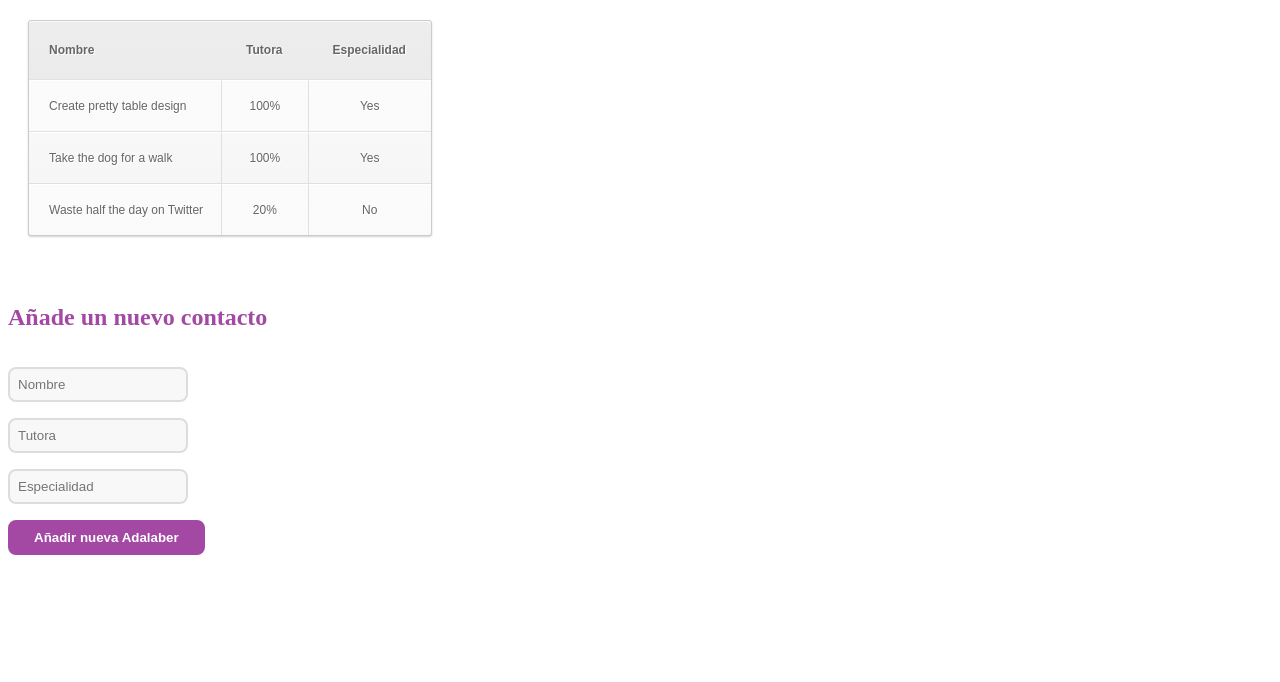
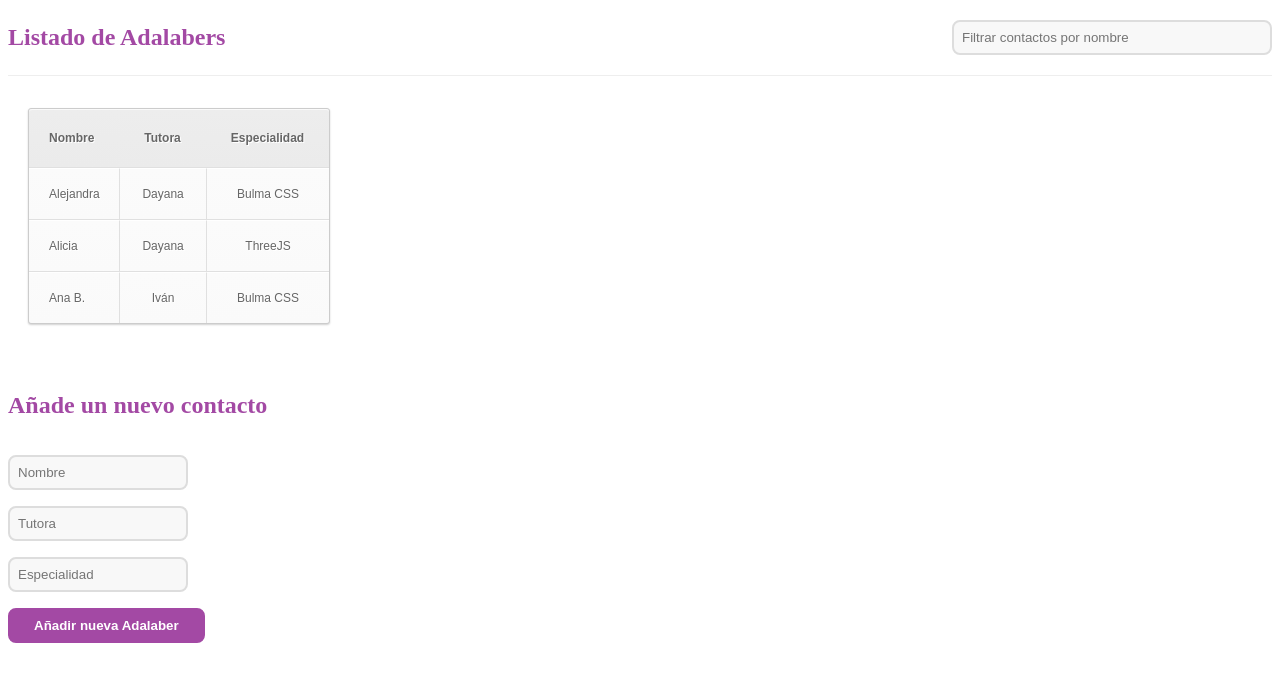
Before and after one commit to Adalab/modulo-3-evaluacion-intermedia-VirginiaMSordo, a React app: page / in a window 1280 px wide. Built offline with nearby package versions, Linux system fonts and the light colour scheme.

```diff
--- a/src/components/App.js
+++ b/src/components/App.js
@@ -1,11 +1,88 @@
-
+import contacts from '../data/contacts.json';
 import '../styles/App.scss';
+import { useState } from 'react';
 
 function App() {
+
+  // ESTADO
+
+  const [data, setData] = useState(contacts);
+  const [newAdalaber, setNewAdalaber] = useState({
+    "name": "",
+    "counselor": "",
+    "speciality": "",
+
+  });
+  const [search, setSearch] = useState('');
+
+
+
+  //constantes
+
+  const htmlData = data
+    .filter(
+      (contact) =>
+        contact.name.toLowerCase().includes(search.toLowerCase()) ||
+        contact.counselor.toLowerCase().includes(search.toLowerCase()) ||
+        contact.speciality.toLowerCase().includes(search.toLowerCase()))
+
+    .map((contact, index) => {
+      return (
+        <tr key={index}>
+          <td>{contact.name}</td>
+          <td>{contact.counselor}</td>
+          <td>{contact.speciality}</td>
+        </tr>
+      );
+
+    });
+
+  const handleSearch = (ev) => {
+    setSearch(ev.target.value);
+  };
+
+  // listeners
+
+  const handleInputs = (ev) => {
+    setNewAdalaber({ ...newAdalaber, [ev.target.name]: ev.target.value })
+
+  }
+
+  const handleAddNewAdalaber = (ev) => {
+    ev.preventDefault();
+    setData([...data, newAdalaber]);
+    setNewAdalaber({
+      "name": "",
+      "counselor": "",
+      "speciality": "",
+    });
+  }
+
+
+
+
+
+
+
   return (
     <div>
-      <table cellspacing='0'>
+      <header className="header">
+        <h1 className="header__title">Listado de Adalabers</h1>
+        <form>
+          <input
+            className="header__search"
+            autoComplete="off"
+            type="search"
+            name="search"
+            placeholder="Filtrar contactos por nombre"
+            onInput={handleSearch}
+            value={search}
+          />
+        </form>
+      </header>
 
+
+      <table cellSpacing='0'>
         {/* header */}
         <thead>
           <tr>
@@ -18,27 +95,11 @@
 
         {/* body */}
         <tbody>
-
-          <tr>
-            <td>Create pretty table design</td>
-            <td>100%</td>
-            <td>Yes</td>
-          </tr>
-
-          <tr class="even">
-            <td>Take the dog for a walk</td>
-            <td>100%</td>
-            <td>Yes</td>
-          </tr>
-
-          <tr>
-            <td>Waste half the day on Twitter</td>
-            <td>20%</td>
-            <td>No</td>
-          </tr>
-
+          {htmlData}
         </tbody>
       </table>
+
+
       {/* new contact */}
       <form className="new-contact__form">
         <h2 className="new-contact__title">Añade un nuevo contacto</h2>
@@ -46,30 +107,35 @@
           className="new-contact__input"
           type="text"
           name="name"
-          id="name"
           placeholder="Nombre"
+          onInput={handleInputs}
+          value={newAdalaber.name}
+
 
         />
         <input
           className="new-contact__input"
           type="text"
-          name="tutora"
-          id="tutora"
+          name="counselor"
           placeholder="Tutora"
+          onInput={handleInputs}
+          value={newAdalaber.counselor}
 
         />
         <input
           className="new-contact__input"
           type="text"
-          name="especialidad"
-          id="especialidad"
+          name="speciality"
           placeholder="Especialidad"
+          onInput={handleInputs}
+          value={newAdalaber.speciality}
 
         />
         <input
           className="new-contact__btn"
           type="submit"
           value="Añadir nueva Adalaber"
+          onClick={handleAddNewAdalaber}
 
         />
       </form>
--- a/src/data/contacts.json
+++ b/src/data/contacts.json
@@ -0,0 +1,71 @@
+[
+    {
+        "id": "16420102983093087",
+        "name": "Alejandra",
+        "counselor": "Dayana",
+        "promo": "R",
+        "speciality": "Bulma CSS",
+        "social_networks": [
+            {
+                "name": "GitHub",
+                "url": "https://github.com/alejandra"
+            }
+        ],
+        "teams": [
+            {
+                "module": "Módulo 1",
+                "name": "Awesome women",
+                "scrum_master": false
+            },
+            {
+                "module": "Módulo 2",
+                "name": "Alohomora Cards",
+                "scrum_master": false
+            }
+        ]
+    },
+    {
+        "id": "16420102983322160",
+        "name": "Alicia",
+        "counselor": "Dayana",
+        "promo": "R",
+        "speciality": "ThreeJS",
+        "social_networks": [
+            {
+                "name": "GitHub",
+                "url": "https://github.com/alicia"
+            },
+            {
+                "name": "LinkedIn",
+                "url": "https://www.linkedin.com/in/alicia/"
+            }
+        ],
+        "teams": [
+            {
+                "module": "Módulo 2",
+                "name": "Awesome Women",
+                "scrum_master": true
+            }
+        ]
+    },
+    {
+        "id": "16420102983663774",
+        "name": "Ana B.",
+        "counselor": "Iván",
+        "promo": "R",
+        "speciality": "Bulma CSS",
+        "social_networks": [
+            {
+                "name": "GitHub",
+                "url": "https://github.com/anab"
+            }
+        ],
+        "teams": [
+            {
+                "module": "Módulo 2",
+                "name": "Las minion",
+                "scrum_master": false
+            }
+        ]
+        }
+]
--- a/src/styles/App.scss
+++ b/src/styles/App.scss
@@ -1,3 +1,4 @@
 @import 'core/reset';
+@import './components/header.scss';
 @import './components/main.scss';
 @import './components/new-adalaber.scss';
--- /dev/null
+++ b/src/styles/components/header.scss
@@ -0,0 +1,28 @@
+.header {
+  display: flex;
+  justify-content: space-between;
+  align-items: center;
+  margin-bottom: 2rem;
+  padding-bottom: 0.5rem;
+  border-bottom: 1px solid #eee;
+
+  &__title {
+    font-size: 1.5rem;
+    color: #a349a4;
+  }
+
+  &__search {
+    padding: 0.5rem;
+    width: 20rem;
+    border: 2px solid #ddd;
+    border-radius: 0.5rem;
+    background-color: #f8f8f8;
+    outline: none;
+    transition: all ease 0.3s;
+
+    &:focus {
+      border-color: #a349a4;
+      background-color: #fff;
+    }
+  }
+}
```
